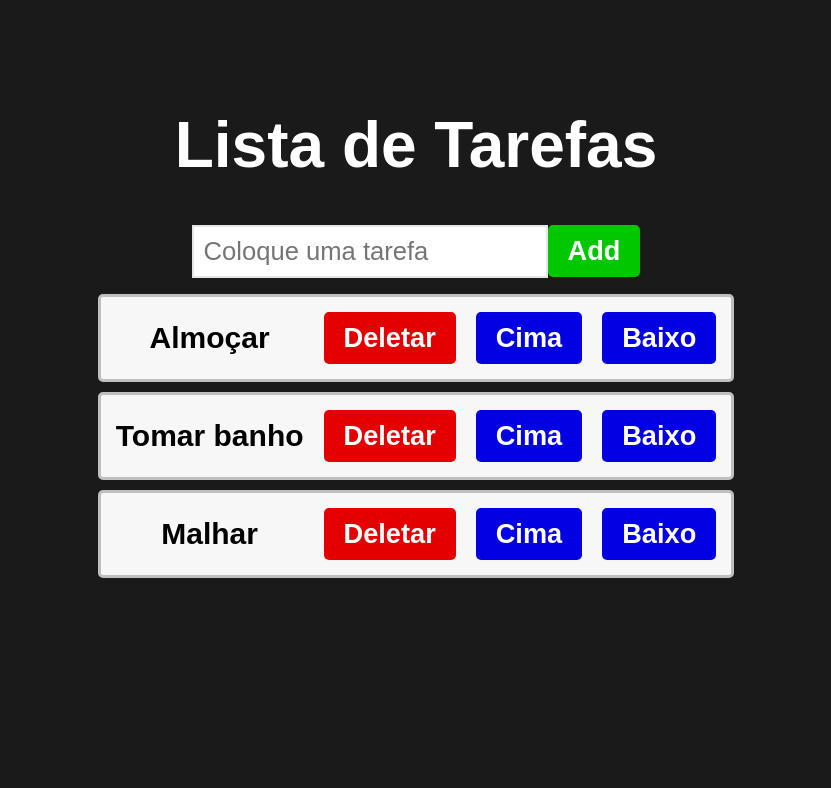
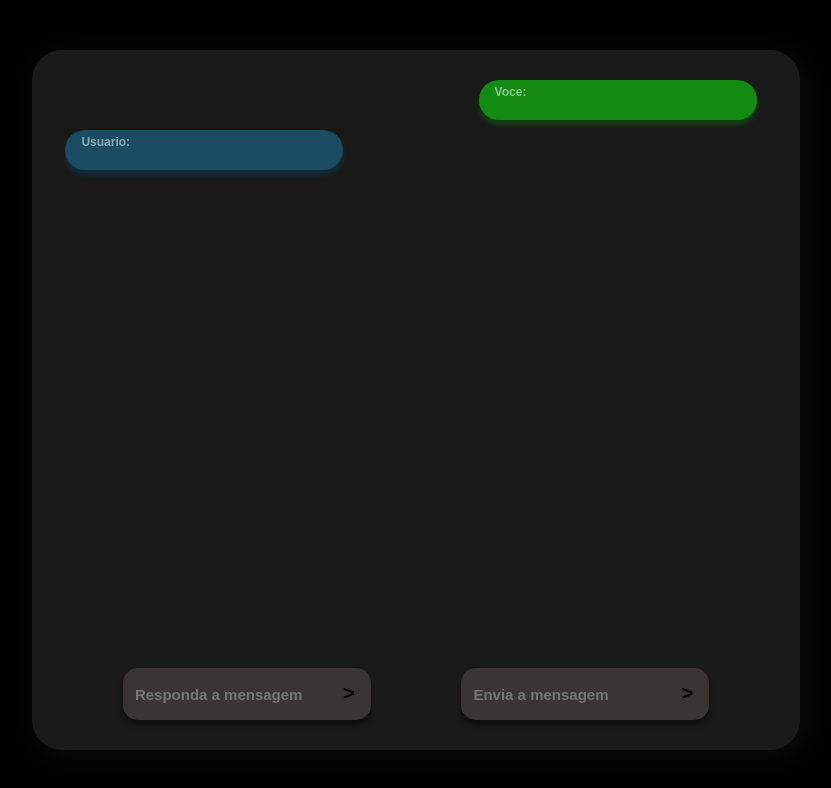
Before and after one commit to GUGOFO/Estudos-React, a React (Vite) app: page / in a window 1280 px wide. Shown: the top 788 px of the page, without its empty margins (224-1055 px from the left). Built offline with nearby package versions, Linux system fonts and the light colour scheme.

Commit message:
parte de estilização roubada do meu projeto antigo

```diff
--- a/src/App.jsx
+++ b/src/App.jsx
@@ -1,9 +1,9 @@
-import ToDoList from "./jsx/ToDoList/ToDoList";
+import WatsapClone from "./jsx/_Projetos/WatsapClone/WatsapClone";
 
 function App(){
 
     return(
-        <ToDoList/>
+        <WatsapClone/>
     );
 }
 
--- /dev/null
+++ b/src/jsx/_Projetos/WatsapClone/WatsapClone.jsx
@@ -0,0 +1,34 @@
+import React, {useState} from "react";
+import Styles from "./WatsapClone.module.css"
+
+
+function WatsapClone(){
+
+    return(
+        <div id={Styles.containerPrograma}>
+
+            <div id={Styles.divConversas}>
+                <div className={Styles.enviadorMsg}></div>
+                <div className={Styles.recebidorMsg}></div>
+            </div>
+
+            <div id={Styles.divInputs}>
+
+                <form id={Styles.divRecebedorInput} className={Styles.divInput}>
+                    <input type="text" id={Styles.recebedorInput} autoComplete="off" placeholder="Responda a mensagem" />
+                    <input type="submit" id={Styles.recebedorBtn} value=">" />
+                </form>
+
+                <form id={Styles.divEnviadorInput} className={Styles.divInput}>
+                    <input type="text" id={Styles.enviadorInput} autoComplete="off" placeholder="Envia a mensagem" />
+                    <input type="submit" id={Styles.enviadorBtn} value=">" />
+                </form>
+
+            </div>
+
+        </div>
+    )
+
+}
+
+export default WatsapClone;
--- /dev/null
+++ b/src/jsx/_Projetos/WatsapClone/WatsapClone.module.css
@@ -0,0 +1,144 @@
+body{
+    height: 100vh;
+    display: flex;
+    align-items: center;
+    justify-content: center;
+    margin: 0;
+    background-color: black;
+    color: white;
+    font-family: Arial, Helvetica, sans-serif;
+    font-weight: bold;
+}
+
+p{
+    margin: 0;
+}
+
+#containerPrograma{
+    height: 80vh;
+    width: 60vw;
+    display: flex;
+    align-items: center;
+    justify-content: space-between;
+    flex-direction: column;
+    gap: 10px;
+
+    background-color: hsla(0, 0%, 10%);
+    box-shadow: 5px 5px 30px hsl(0, 0%, 20%, 0.3);
+    border-radius: 30px;
+    padding-top: 30px;
+    padding-bottom: 30px;
+}
+
+#divConversas{
+    height: 100%;
+    width: 90%;
+
+    padding-right: 10px;
+    padding-bottom: 10px;
+
+
+    display: flex;
+    align-items: start;
+    justify-content: start;
+    flex-direction: column;
+    gap: 10px;
+
+    overflow-y: auto;
+}
+
+.enviadorMsg{
+    background-color: rgb(19, 139, 19);
+    box-shadow: 0px 5px 5px rgba(13, 99, 13, 0.541);
+    width: 250px;
+    padding: 20px 14px;
+    border-radius: 30px;
+
+    align-self:flex-end;
+    position: relative;
+}
+
+.enviadorMsg::before{
+    content: "Voce:";
+    position: absolute;
+
+    top: 5px;
+    left: 16px;
+    font-size: 12px;
+    color: rgba(255, 255, 255, 0.527);
+}
+
+.recebidorMsg{
+    background-color: rgba(26, 128, 175, 0.486);
+    box-shadow: 0px 5px 5px rgba(14, 67, 92, 0.493);
+    width: 250px;
+    padding: 20px 14px;
+    border-radius: 30px;
+    position: relative;
+}
+
+.recebidorMsg::before{
+    content: "Usuario:";
+    position: absolute;
+
+    top: 5px;
+    left: 16px;
+    font-size: 12px;
+    color: rgba(255, 255, 255, 0.527);
+}
+
+#divInputs{
+    width: 100%;
+    display: flex;
+    justify-content: space-evenly;
+}
+
+.divInput{
+    border: none;
+    background-color: rgb(58, 52, 52);
+    box-shadow: 0px 5px 5px rgba(0, 0, 0, 0.445);
+    border-radius: 15px;
+    padding: 10px;
+}
+
+input[type="text"]{
+    height: 30px;
+    width: 200px;
+    outline: none;
+
+    font-size: 15px;
+    font-weight: bold;
+    color: white;
+
+    border: none;
+    background-color: rgb(58, 52, 52);
+    border-radius: 15px;
+}
+
+input[type="submit"]{
+    border: none;
+    background-color: rgba(0, 0, 0, 0);
+    font-weight: bold;
+    font-size: 20px;
+    cursor: pointer;
+}
+
+
+::-webkit-scrollbar {
+    height: 8px;
+    width: 8px;
+}
+
+::-webkit-scrollbar-track {
+    background: transparent;
+    border-radius: 10px;
+}
+
+::-webkit-scrollbar-thumb {
+    background-color: rgb(78, 73, 73);
+    border-radius: 10px;
+}
+
+::-webkit-scrollbar-thumb:hover {
+    background-color: rgb(56, 53, 53);
+}
```
